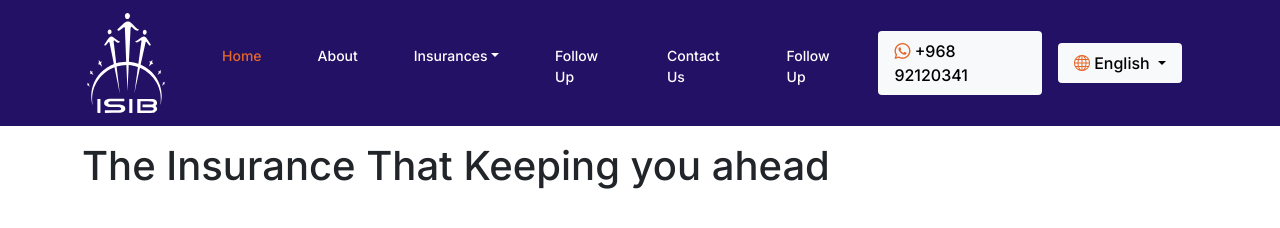
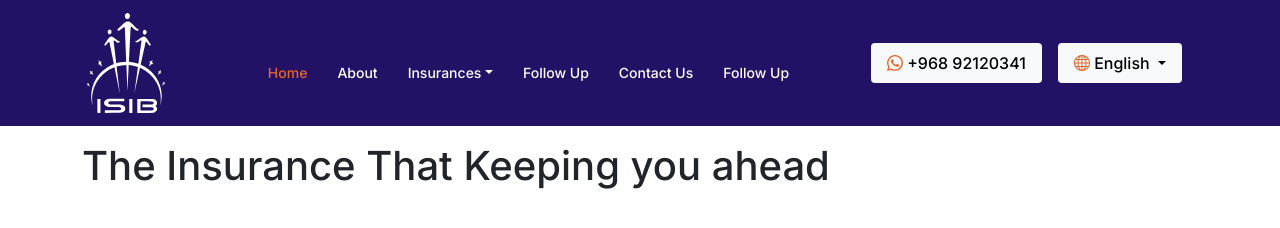
Before and after one commit to wailabualela/isib-design, a plain HTML site: page index.html in a window 1280 px wide. Drawn offline with nearby package versions, Linux system fonts and the light colour scheme.

Commit message:
navbar item links

```diff
--- a/css/app.css
+++ b/css/app.css
@@ -5,14 +5,19 @@ body {
 .navbar {
 	background-color: #231166 !important;
 }
+.navbar .nav-item {
+	margin: 0 !important;
+	padding: 0 !important;
+}
 .navbar .nav-item .nav-link {
 	font-size: 14px;
-	font-style: normal;
-	font-weight: 500;
+	font-weight: 400;
 	color: white;
-	margin: 0 20px;
+	margin: 0 15px;
+	padding: 0;
 	transition: all 0.4s ease-in-out;
 }
+
 .navbar .nav-item .nav-link:hover {
 	color: #e4662b;
 }
```
Also changed, not shown: index.html (+2 -2 lines).
